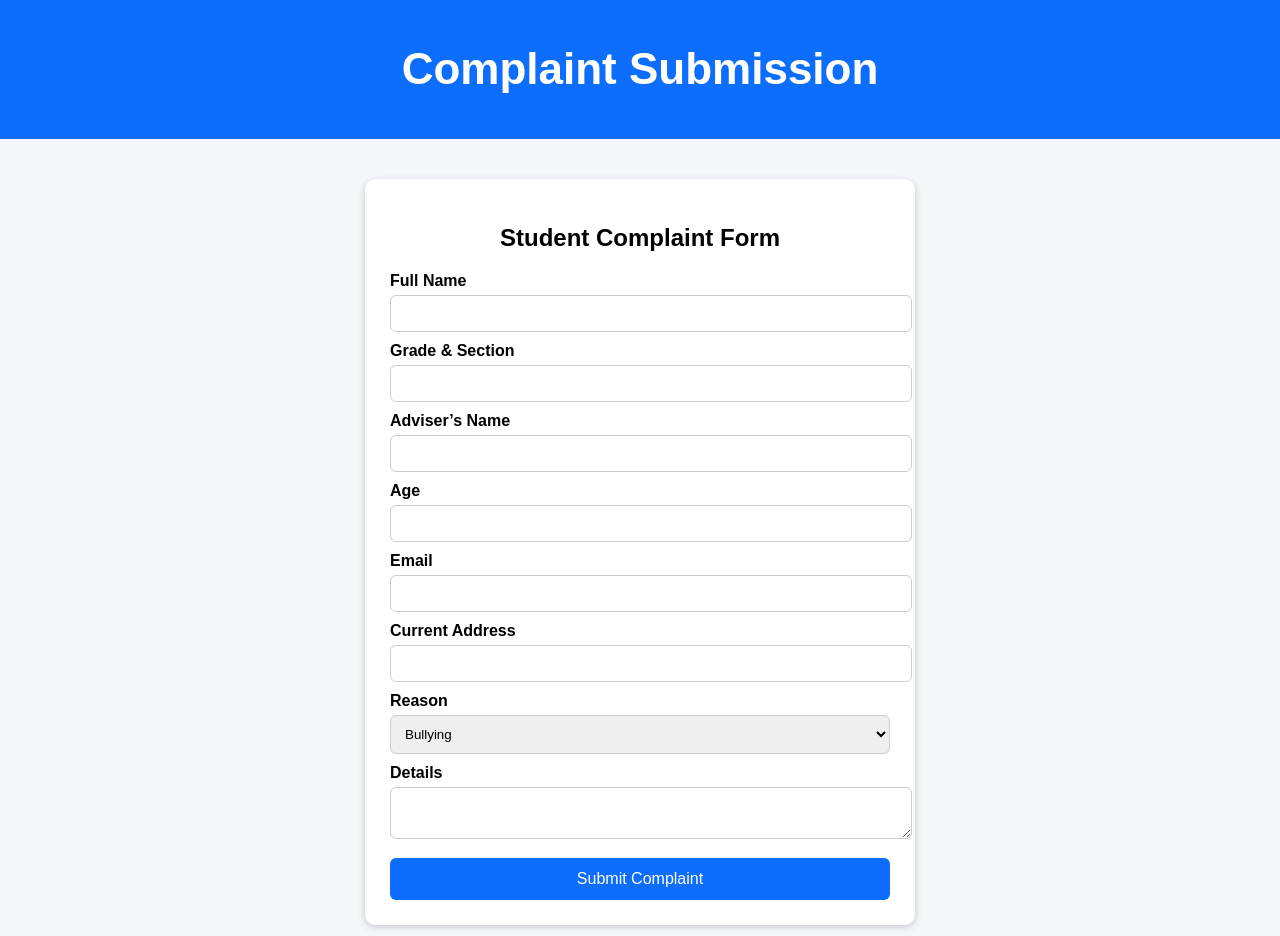
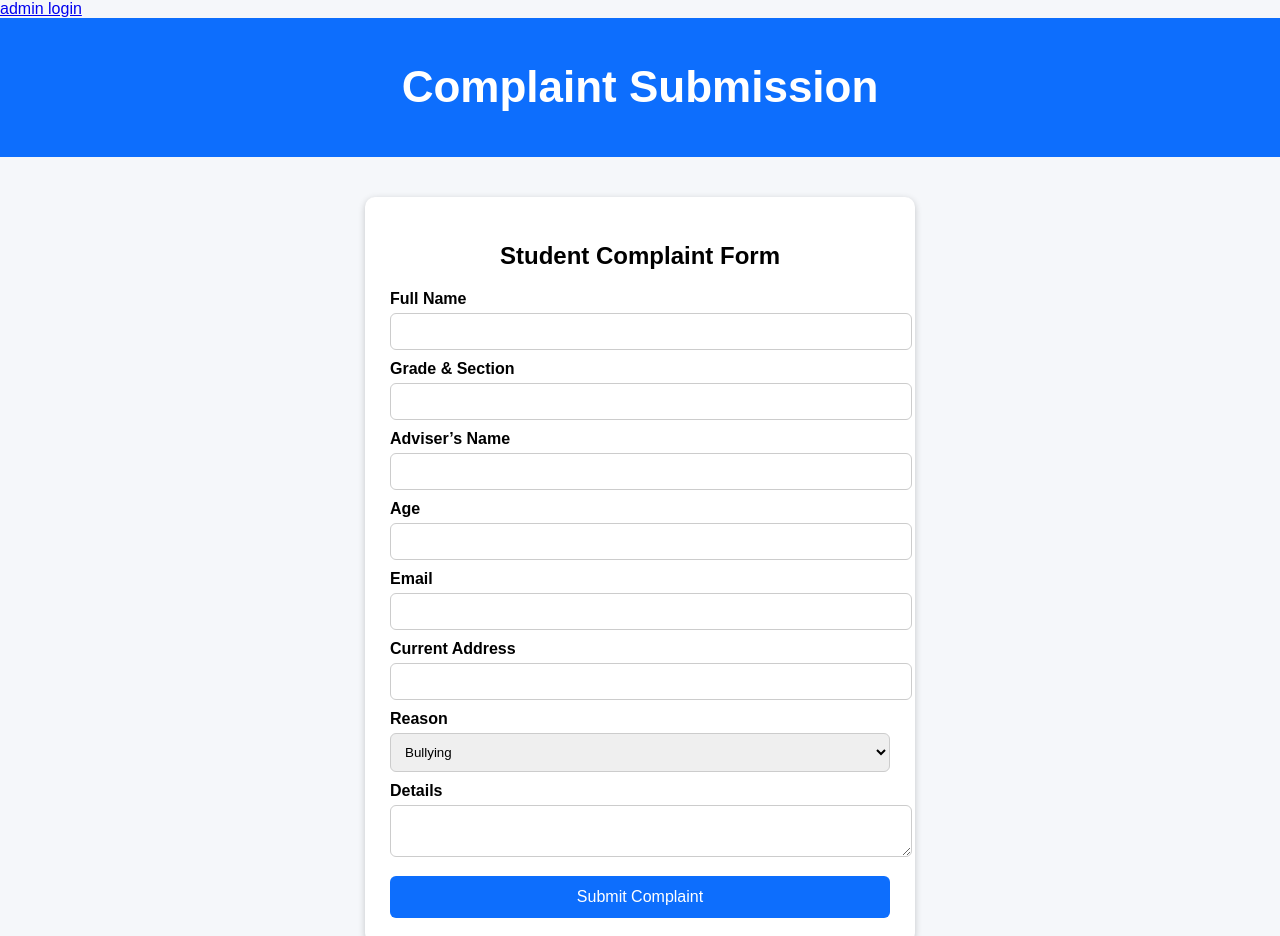
Before and after one commit to Jimmyhue-ops/VFL-SYSTEM.website, a plain HTML site: page index.html in a window 1280 px wide. Shown: the top 936 px of the page. Drawn offline with Linux system fonts and the light colour scheme.

Commit message:
Update index.html

```diff
--- a/index.html
+++ b/index.html
@@ -5,6 +5,7 @@
     <meta name="viewport" content="width=device-width, initial-scale=1.0">
     <title>Complaint Form</title>
     <link rel="stylesheet" href="index.css">
+     <a href="admin.html">admin login</a>
 </head>
 <body>
 
```
